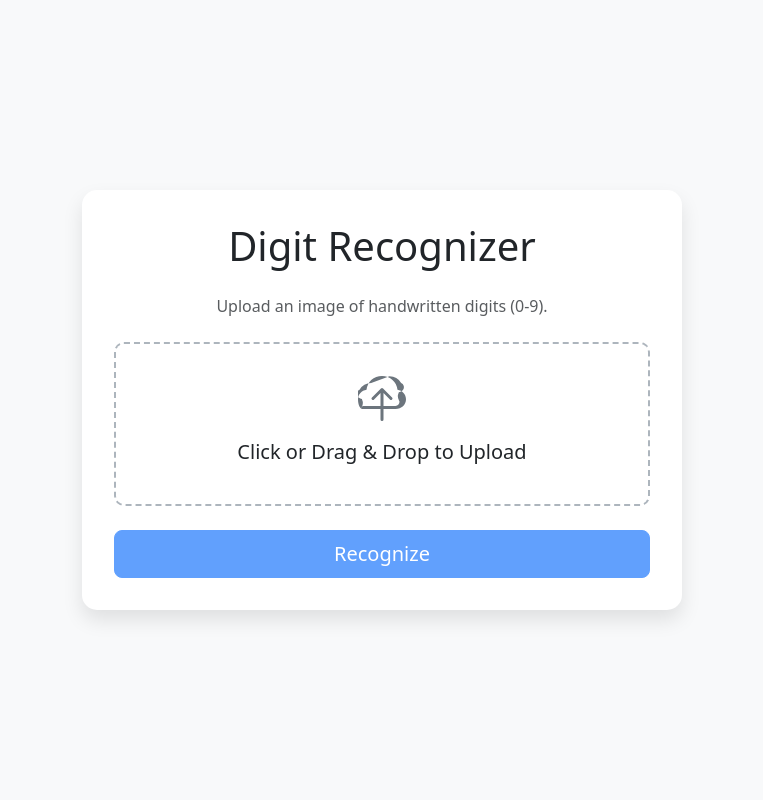
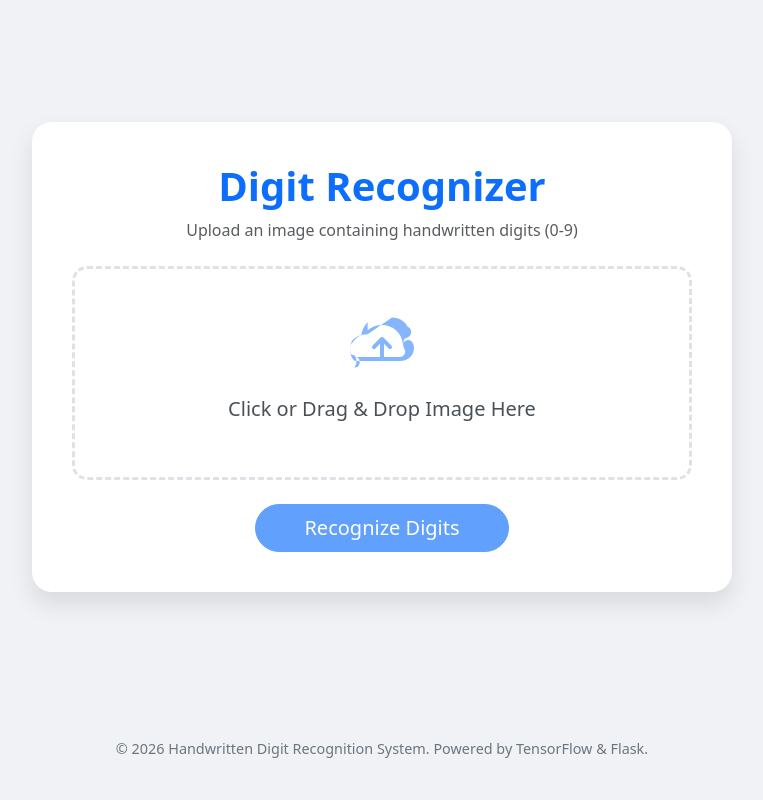
Before and after one commit to kingsleyesisi/OCR, a Flask app: page / in a window 1280 px wide. Shown: the whole page, without its empty margins (258-1021 px from the left). Run offline with Flask 3, Linux system fonts and the light colour scheme.

Commit message:
Fix deployment issues and enhance UI/UX
- Updated `Dockerfile` to install missing system dependencies (`libgl1`, `libglib2.0`, `libxcb`) required by OpenCV on slim images.
- Enhanced `templates/index.html` with a clearer layout, better drag-and-drop feedback, and a footer.
- Updated `README.md` with explicit Docker instructions.
- Ensured `opencv-python-headless` is used in requirements.

Co-authored-by: kingsleyesisi <138278444+kingsleyesisi@users.noreply.github.com>

```diff
--- a/templates/index.html
+++ b/templates/index.html
@@ -8,110 +8,164 @@
     <link href="https://cdn.jsdelivr.net/npm/bootstrap@5.3.0/dist/css/bootstrap.min.css" rel="stylesheet">
     <style>
         body {
-            background-color: #f8f9fa;
+            background-color: #f0f2f5;
             min-height: 100vh;
+            display: flex;
+            flex-direction: column;
+        }
+        .content-wrapper {
+            flex: 1;
             display: flex;
             align-items: center;
             justify-content: center;
+            padding: 2rem 0;
         }
         .main-card {
-            max-width: 600px;
+            max-width: 700px;
             width: 100%;
-            border-radius: 15px;
-            box-shadow: 0 10px 20px rgba(0,0,0,0.1);
+            border-radius: 20px;
+            box-shadow: 0 12px 24px rgba(0,0,0,0.1);
             background: white;
-            padding: 2rem;
+            padding: 2.5rem;
         }
         .result-box {
             display: none;
             margin-top: 2rem;
-            padding: 1.5rem;
-            border-radius: 10px;
-            background-color: #e9ecef;
+            padding: 2rem;
+            border-radius: 15px;
+            background-color: #f8f9fa;
+            border: 1px solid #e9ecef;
             text-align: center;
         }
         .digit-display {
-            font-size: 3rem;
-            font-weight: bold;
+            font-size: 3.5rem;
+            font-weight: 800;
             color: #0d6efd;
             line-height: 1.2;
-            word-wrap: break-word;
+            margin: 1rem 0;
+            letter-spacing: 0.5rem;
         }
         .prob-display {
             color: #6c757d;
-            font-size: 0.9rem;
-            margin-top: 0.5rem;
+            font-size: 0.95rem;
+            line-height: 1.6;
+            text-align: left;
+            display: inline-block;
+            background: white;
+            padding: 1rem;
+            border-radius: 8px;
+            border: 1px solid #dee2e6;
         }
         .preview-img {
-            max-width: 150px;
-            max-height: 150px;
-            margin-top: 1rem;
-            border: 2px solid #dee2e6;
-            border-radius: 8px;
+            max-width: 200px;
+            max-height: 200px;
+            margin-top: 1.5rem;
+            border: 3px solid #dee2e6;
+            border-radius: 12px;
+            box-shadow: 0 4px 6px rgba(0,0,0,0.05);
         }
         .drag-area {
-            border: 2px dashed #adb5bd;
-            border-radius: 10px;
-            padding: 2rem;
+            border: 3px dashed #dee2e6;
+            border-radius: 15px;
+            padding: 3rem 2rem;
             text-align: center;
             cursor: pointer;
-            transition: all 0.3s;
+            transition: all 0.3s ease;
+            background-color: #ffffff;
         }
         .drag-area:hover {
             border-color: #0d6efd;
-            background-color: #f1f8ff;
+            background-color: #f8fbff;
+            transform: translateY(-2px);
+        }
+        .drag-area h5 {
+            margin-top: 1rem;
+            color: #495057;
+        }
+        .drag-area i {
+            font-size: 3rem;
+            color: #6c757d;
         }
         .error-msg {
             color: #dc3545;
             margin-top: 1rem;
             display: none;
+            padding: 1rem;
+            background-color: #fdf2f2;
+            border-radius: 8px;
+            border: 1px solid #f8d7da;
+        }
+        footer {
+            text-align: center;
+            padding: 1.5rem;
+            color: #6c757d;
+            font-size: 0.9rem;
         }
     </style>
 </head>
 <body>
+    <div class="content-wrapper">
         <div class="container">
             <div class="main-card mx-auto">
-            <h1 class="text-center mb-4">Digit Recognizer</h1>
-            <p class="text-center text-muted mb-4">Upload an image of handwritten digits (0-9).</p>
+                <h1 class="text-center mb-2 fw-bold text-primary">Digit Recognizer</h1>
+                <p class="text-center text-muted mb-4">Upload an image containing handwritten digits (0-9)</p>
 
                 <form id="uploadForm">
                     <div class="drag-area" id="dragArea">
                         <div class="mb-3">
-                        <svg xmlns="http://www.w3.org/2000/svg" width="48" height="48" fill="currentColor" class="bi bi-cloud-upload text-secondary" viewBox="0 0 16 16">
-                            <path fill-rule="evenodd" d="M4.406 1.342A5.53 5.53 0 0 1 8 0c2.69 0 4.923 2 5.166 4.579C14.758 4.804 16 6.137 16 7.773 16 9.633 14.533 11 12.5 11h-11C.667 11 0 9.633 0 7.773 0 6.137 1.242 4.804 2.834 4.579a5.53 5.53 0 0 1 1.572-3.237zm0 1a4.53 4.53 0 0 0-3.898 2.245 1.517 1.517 0 0 0-.693 2.163c.192.35.536.602.946.742l.526.177.306.91a2.89 2.89 0 0 1-.36 1.838l-.133.245A1.37 1.37 0 0 0 1.5 10h11a1.37 1.37 0 0 0 1.298-1.573l-.133-.246a2.89 2.89 0 0 1-.36-1.838l.306-.91.526-.177c.41-.14.754-.392.946-.742a1.517 1.517 0 0 0-.693-2.163 4.53 4.53 0 0 0-3.898-2.245z"/>
-                            <path fill-rule="evenodd" d="M7.646 4.146a.5.5 0 0 1 .708 0l3 3a.5.5 0 0 1-.708.708L8.5 5.707V14.5a.5.5 0 0 1-1 0V5.707L5.354 7.854a.5.5 0 1 1-.708-.708l3-3z"/>
+                            <svg xmlns="http://www.w3.org/2000/svg" width="64" height="64" fill="currentColor" class="bi bi-cloud-arrow-up text-primary opacity-50" viewBox="0 0 16 16">
+                                <path fill-rule="evenodd" d="M7.646 5.146a.5.5 0 0 1 .708 0l2 2a.5.5 0 0 1-.708.708L8.5 6.707V10.5a.5.5 0 0 1-1 0V6.707L6.354 7.854a.5.5 0 1 1-.708-.708l2-2z"/>
+                                <path d="M4.406 3.342A5.53 5.53 0 0 1 8 2c2.69 0 4.923 2 5.166 4.579C14.758 4.804 16 6.137 16 7.773 16 9.633 14.533 11 12.5 11h-11C.667 11 0 9.633 0 7.773 0 6.137 1.242 4.804 2.834 4.579a5.53 5.53 0 0 1 1.572-3.237zm0 1a4.53 4.53 0 0 0-3.898 2.245 1.517 1.517 0 0 0-.693 2.163c.192.35.536.602.946.742l.526.177.306.91a2.89 2.89 0 0 1-.36 1.838l-.133.245A1.37 1.37 0 0 0 1.5 10h11a1.37 1.37 0 0 0 1.298-1.573l-.133-.246a2.89 2.89 0 0 1-.36-1.838l.306-.91.526-.177c.41-.14.754-.392.946-.742a1.517 1.517 0 0 0-.693-2.163 4.53 4.53 0 0 0-3.898-2.245z"/>
                             </svg>
                         </div>
-                    <h5>Click or Drag & Drop to Upload</h5>
+                        <h5 class="fw-normal">Click or Drag & Drop Image Here</h5>
                         <input type="file" id="fileInput" name="file" accept="image/*" class="d-none" required>
                     </div>
 
-                <div class="d-grid gap-2 mt-4">
-                    <button type="submit" class="btn btn-primary btn-lg" id="submitBtn" disabled>Recognize</button>
+                    <div class="d-grid gap-2 mt-4 d-md-flex justify-content-center">
+                        <button type="submit" class="btn btn-primary btn-lg px-5 rounded-pill" id="submitBtn" disabled>
+                            Recognize Digits
+                        </button>
+                        <button type="button" class="btn btn-outline-secondary btn-lg px-4 rounded-pill" id="clearBtn" style="display: none;">
+                            Clear
+                        </button>
                     </div>
                 </form>
 
-            <p id="error" class="error-msg text-center"></p>
+                <div id="error" class="error-msg text-center"></div>
 
                 <div id="result" class="result-box">
-                <h5 class="text-uppercase text-secondary fs-6 mb-3">Detected Digits</h5>
+                    <h5 class="text-uppercase text-secondary fs-6 mb-2 fw-bold">Detected Sequence</h5>
                     <div class="digit-display" id="digit">-</div>
-                <div class="prob-display" id="probability"></div>
+
+                    <div class="row justify-content-center">
+                        <div class="col-md-8">
+                            <div class="prob-display w-100" id="probability"></div>
+                        </div>
+                    </div>
+
                     <div id="imageContainer"></div>
                 </div>
             </div>
         </div>
+    </div>
+
+    <footer>
+        <p>&copy; 2026 Handwritten Digit Recognition System. Powered by TensorFlow & Flask.</p>
+    </footer>
 
     <script>
         const dragArea = document.getElementById('dragArea');
         const fileInput = document.getElementById('fileInput');
         const submitBtn = document.getElementById('submitBtn');
+        const clearBtn = document.getElementById('clearBtn');
         const uploadForm = document.getElementById('uploadForm');
         const resultDiv = document.getElementById('result');
-        const errorP = document.getElementById('error');
+        const errorDiv = document.getElementById('error');
         const digitDisplay = document.getElementById('digit');
         const probDisplay = document.getElementById('probability');
         const imgContainer = document.getElementById('imageContainer');
+        const dragText = dragArea.querySelector('h5');
 
         // Drag & Drop events
         dragArea.addEventListener('click', () => fileInput.click());
@@ -120,17 +174,20 @@
             e.preventDefault();
             dragArea.style.backgroundColor = '#f1f8ff';
             dragArea.style.borderColor = '#0d6efd';
+            dragText.style.color = '#0d6efd';
         });
 
         dragArea.addEventListener('dragleave', () => {
-            dragArea.style.backgroundColor = '';
-            dragArea.style.borderColor = '#adb5bd';
+            dragArea.style.backgroundColor = '#ffffff';
+            dragArea.style.borderColor = '#dee2e6';
+            dragText.style.color = '#495057';
         });
 
         dragArea.addEventListener('drop', (e) => {
             e.preventDefault();
-            dragArea.style.backgroundColor = '';
-            dragArea.style.borderColor = '#adb5bd';
+            dragArea.style.backgroundColor = '#ffffff';
+            dragArea.style.borderColor = '#dee2e6';
+            dragText.style.color = '#495057';
 
             if (e.dataTransfer.files.length > 0) {
                 fileInput.files = e.dataTransfer.files;
@@ -140,14 +197,26 @@
 
         fileInput.addEventListener('change', handleFileSelection);
 
+        clearBtn.addEventListener('click', resetUI);
+
         function handleFileSelection() {
             if (fileInput.files.length > 0) {
                 submitBtn.disabled = false;
-                dragArea.querySelector('h5').textContent = fileInput.files[0].name;
+                dragText.innerHTML = `<span class="text-success"><svg xmlns="http://www.w3.org/2000/svg" width="16" height="16" fill="currentColor" class="bi bi-check-circle-fill me-2" viewBox="0 0 16 16"><path d="M16 8A8 8 0 1 1 0 8a8 8 0 0 1 16 0zm-3.97-3.03a.75.75 0 0 0-1.08.022L7.477 9.417 5.384 7.323a.75.75 0 0 0-1.06 1.06L6.97 11.03a.75.75 0 0 0 1.079-.02l3.992-4.99a.75.75 0 0 0-.01-1.05z"/></svg>${fileInput.files[0].name}</span>`;
+                clearBtn.style.display = 'block';
             } else {
+                resetUI();
+            }
+        }
+
+        function resetUI() {
+            fileInput.value = '';
             submitBtn.disabled = true;
-                dragArea.querySelector('h5').textContent = 'Click or Drag & Drop to Upload';
-            }
+            clearBtn.style.display = 'none';
+            resultDiv.style.display = 'none';
+            errorDiv.style.display = 'none';
+            imgContainer.innerHTML = '';
+            dragText.textContent = 'Click or Drag & Drop Image Here';
         }
 
         uploadForm.addEventListener('submit', async (e) => {
@@ -156,9 +225,11 @@
 
             // UI Reset
             resultDiv.style.display = 'none';
-            errorP.style.display = 'none';
+            errorDiv.style.display = 'none';
             imgContainer.innerHTML = '';
-            submitBtn.innerHTML = '<span class="spinner-border spinner-border-sm" role="status" aria-hidden="true"></span> Processing...';
+
+            const originalBtnText = submitBtn.innerHTML;
+            submitBtn.innerHTML = '<span class="spinner-border spinner-border-sm me-2" role="status" aria-hidden="true"></span>Processing...';
             submitBtn.disabled = true;
 
             const formData = new FormData();
@@ -179,11 +250,18 @@
                         digitDisplay.textContent = digits;
 
                         // Display probabilities
-                        const probs = data.predictions.map((p, i) => `Digit ${p.digit}: ${(p.probability * 100).toFixed(1)}%`).join('<br>');
-                        probDisplay.innerHTML = probs;
+                        const probs = data.predictions.map((p, i) => {
+                            const conf = (p.probability * 100).toFixed(1);
+                            const colorClass = conf > 80 ? 'text-success' : (conf > 50 ? 'text-warning' : 'text-danger');
+                            return `<div class="d-flex justify-content-between mb-1 border-bottom pb-1">
+                                <span>Position ${i+1} (Digit <strong>${p.digit}</strong>)</span>
+                                <span class="${colorClass} fw-bold">${conf}%</span>
+                            </div>`;
+                        }).join('');
+                        probDisplay.innerHTML = `<h6 class="mb-3 border-bottom pb-2">Confidence Scores</h6>${probs}`;
                     } else {
-                        digitDisplay.textContent = "None";
-                        probDisplay.textContent = "No confident digits detected.";
+                        digitDisplay.textContent = "?";
+                        probDisplay.textContent = "No confident digits detected. Please try a clearer image.";
                     }
 
                     // Display uploaded image
@@ -193,16 +271,19 @@
                     imgContainer.appendChild(img);
 
                     resultDiv.style.display = 'block';
+                    // Scroll to result
+                    resultDiv.scrollIntoView({ behavior: 'smooth', block: 'nearest' });
+
                 } else {
-                    errorP.textContent = data.error || 'Unknown error occurred.';
-                    errorP.style.display = 'block';
+                    errorDiv.textContent = data.error || 'Unknown error occurred.';
+                    errorDiv.style.display = 'block';
                 }
             } catch (err) {
-                errorP.textContent = 'An error occurred while communicating with the server.';
-                errorP.style.display = 'block';
+                errorDiv.textContent = 'An error occurred while communicating with the server.';
+                errorDiv.style.display = 'block';
                 console.error(err);
             } finally {
-                submitBtn.textContent = 'Recognize';
+                submitBtn.innerHTML = originalBtnText;
                 submitBtn.disabled = false;
             }
         });
```
Also changed, not shown: README.md, snap.jpg (added), test.png (added), uploads/IMG-20250703-WA0105.jpg (added), uploads/Screenshot_2025-07-13_7.33.19_PM.png (added), uploads/image.png (added), uploads/snap.jpg (added), uploads/test.png (added), 2 other files. Lines whose indentation alone changed are shown as unchanged.
